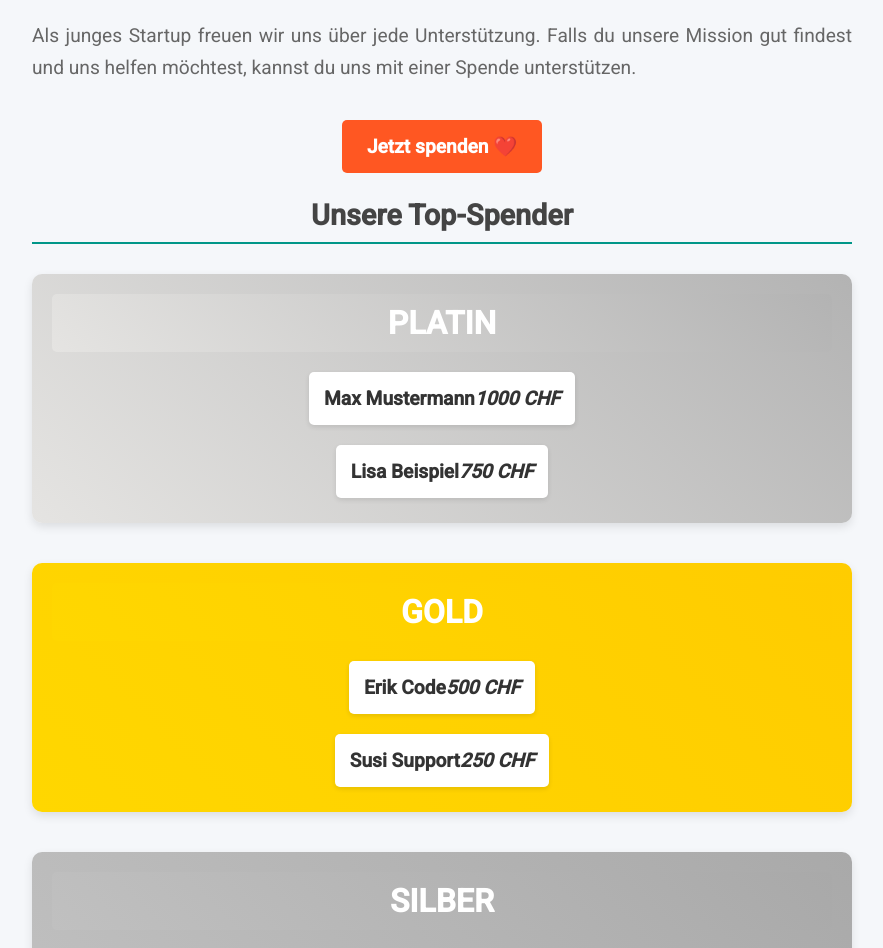
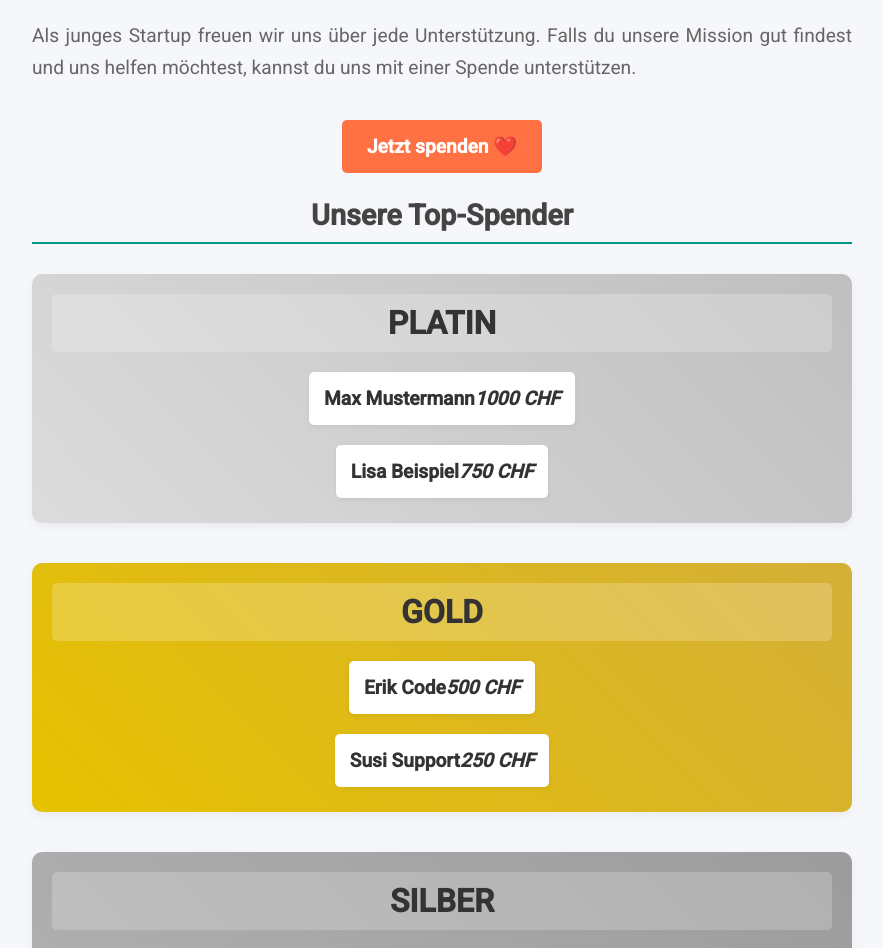
Before and after one commit to tbs-dienste/webfrostend, a React (Create React App) app: page /ueber-uns in a window 1280 px wide. Shown: the part 540-1488 px from the top of the page, without its empty margins (198-1081 px from the left). Built offline with nearby package versions, Linux system fonts and the light colour scheme; what @react-pdf/renderer would draw is missing.

Commit message:
ÜberUns.scss aktualisieren

```diff
--- a/src/components/Content/ÜberUns.scss
+++ b/src/components/Content/ÜberUns.scss
@@ -1,8 +1,8 @@
-// Farben für die Ränge
-$platin: linear-gradient(45deg, #e5e4e2, #b3b3b3);
-$gold: linear-gradient(45deg, #ffd700, #ffcc00);
-$silber: linear-gradient(45deg, #c0c0c0, #a9a9a9);
-$bronze: linear-gradient(45deg, #cd7f32, #b87333);
+// Weichere Farben für die Ränge
+$platin: linear-gradient(45deg, #dcdcdc, #bfbfbf);
+$gold: linear-gradient(45deg, #e6c200, #d4af37);
+$silber: linear-gradient(45deg, #b0b0b0, #9c9c9c);
+$bronze: linear-gradient(45deg, #b1743e, #a05a2c);
 
 // Allgemeines Styling
 .über-uns {
@@ -33,7 +33,7 @@ $bronze: linear-gradient(45deg, #cd7f32, #b87333);
 
   .spenden-button {
     display: inline-block;
-    background: #ff5722;
+    background: #ff7043;
     color: #fff;
     padding: 15px 25px;
     font-size: 1.2em;
@@ -59,7 +59,7 @@ $bronze: linear-gradient(45deg, #cd7f32, #b87333);
   .spender-rang {
     padding: 20px;
     border-radius: 10px;
-    box-shadow: 0px 4px 10px rgba(0, 0, 0, 0.1);
+    box-shadow: 0px 4px 10px rgba(0, 0, 0, 0.05);
     text-align: center;
 
     h3 {
@@ -68,7 +68,7 @@ $bronze: linear-gradient(45deg, #cd7f32, #b87333);
       text-transform: uppercase;
       padding: 10px;
       border-radius: 5px;
-      color: white;
+      color: #333;
     }
 
     .spender-list {
@@ -90,11 +90,11 @@ $bronze: linear-gradient(45deg, #cd7f32, #b87333);
     justify-content: space-between;
     align-items: center;
     max-width: 400px;
-    box-shadow: 0px 2px 5px rgba(0, 0, 0, 0.1);
+    box-shadow: 0px 2px 5px rgba(0, 0, 0, 0.05);
     transition: transform 0.2s ease-in-out;
 
     &:hover {
-      transform: scale(1.05);
+      transform: scale(1.03);
     }
 
     .spender-name {
@@ -106,24 +106,24 @@ $bronze: linear-gradient(45deg, #cd7f32, #b87333);
     }
   }
 
-  // Farben für die Spendenkategorien
+  // Weichere Farben für die Spendenkategorien
   .spender-platin {
     background: $platin;
-    h3 { background: $platin; }
+    h3 { background: rgba(255, 255, 255, 0.2); }
   }
 
   .spender-gold {
     background: $gold;
-    h3 { background: $gold; }
+    h3 { background: rgba(255, 255, 255, 0.2); }
   }
 
   .spender-silber {
     background: $silber;
-    h3 { background: $silber; }
+    h3 { background: rgba(255, 255, 255, 0.2); }
   }
 
   .spender-bronze {
     background: $bronze;
-    h3 { background: $bronze; }
+    h3 { background: rgba(255, 255, 255, 0.2); }
   }
 }
```
